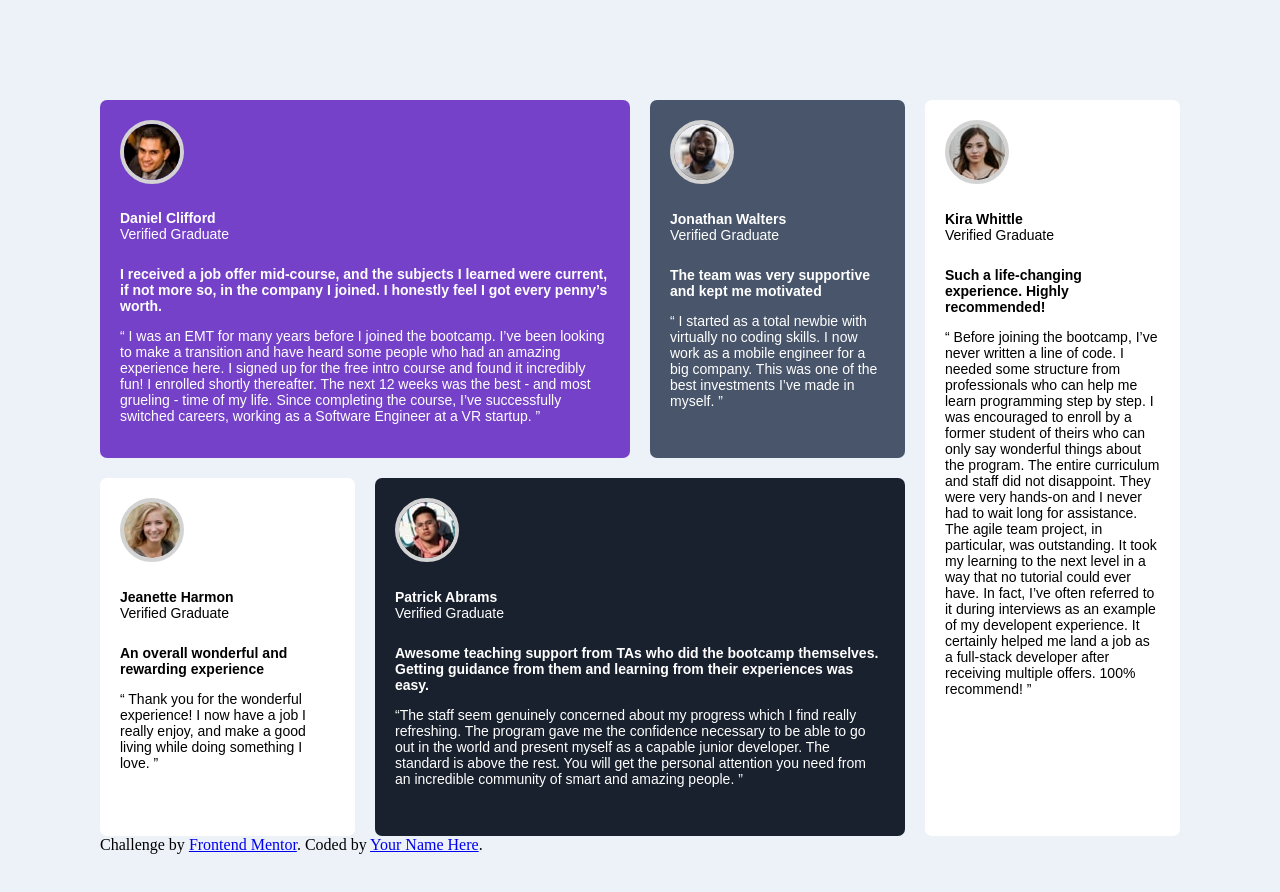
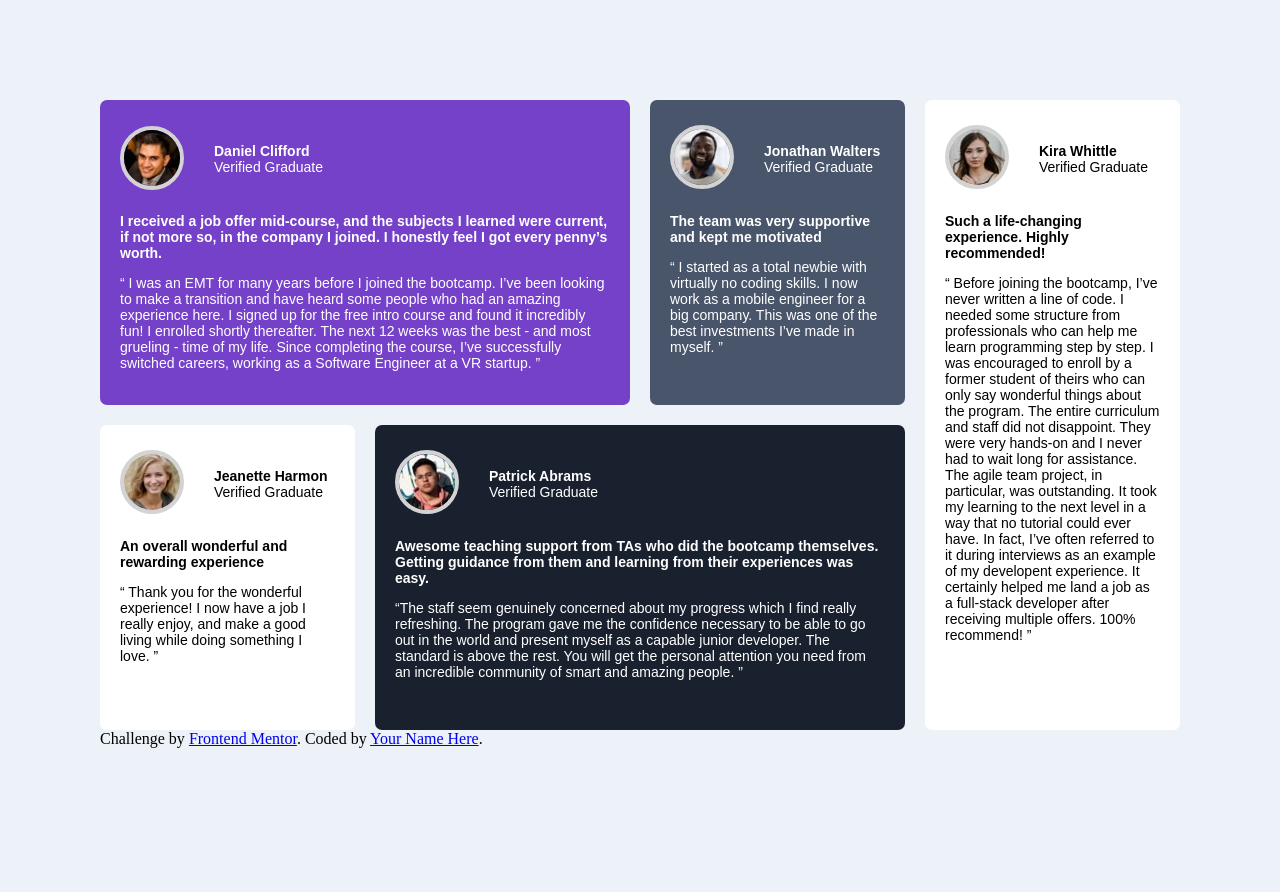
Before and after one commit to joannawalach1/devmentorschallenge1-grid, a plain HTML site: page index.html in a window 1280 px wide. After the commit the page ends 848 px from the top, so only its background shows below. Drawn offline with Linux system fonts and the light colour scheme.

Commit message:
flex-used

```diff
--- a/index.html
+++ b/index.html
@@ -12,9 +12,14 @@
 <body>
   <div class="container">
     <div class="card card__1 card__author card--violet ">
-      <img class="card__photo" src="images/image-daniel.jpg" alt="Daniel" />
+      <div class="card--flex">
+      <div><img class="card__photo" src="images/image-daniel.jpg" alt="Daniel" /></div>
+      <div class="info">
             <h5 class="card__author">Daniel Clifford</h5>
             <h5 class="card__info">Verified Graduate</h5>
+      </div>
+      </div>
+      <div>
 
           <p class="card__par--bold">I received a job offer mid-course, and the subjects I learned were current, if not more so,
           in the company I joined. I honestly feel I got every penny’s worth.</p>
@@ -25,20 +30,32 @@
           The next 12 weeks was the best - and most grueling - time of my life. Since completing
           the course, I’ve successfully switched careers, working as a Software Engineer at a VR startup. ”</p>
     </div>
+      </div>
     <div class="card card__2 card--lightgrey">
-      <img class="card__photo" src="images/image-jonathan.jpg" alt="Jonathan" />
+      <div class="card--flex">
+      <div><img class="card__photo" src="images/image-jonathan.jpg" alt="Jonathan" /></div>
+      <div class="info">
             <h5 class="card__author">Jonathan Walters</h5>
             <h5 class="card__info">Verified Graduate</h5>
+      </div>
+      </div>
+      <div>
 
       <p class="card__par--bold">The team was very supportive and kept me motivated</p>
 
       <p class="card__par--standard">“ I started as a total newbie with virtually no coding skills. I now work as a mobile engineer
           for a big company. This was one of the best investments I’ve made in myself. ”</p>
     </div>
+      </div>
     <div class="card card__3 card--white">
-      <img class="card__photo" src="images/image-kira.jpg" alt="Kira" />
+      <div class="card--flex">
+      <div><img class="card__photo" src="images/image-kira.jpg" alt="Kira" /></div>
+      <div  class="info">
             <h5 class="card__author">Kira Whittle</h5>
             <h5 class="card__info">Verified Graduate</h5>
+      </div>
+      </div>
+      <div>
 
       <p class="card__par--bold">Such a life-changing experience. Highly recommended!</p>
 
@@ -51,14 +68,16 @@
       experience. It certainly helped me land a job as a full-stack developer after receiving multiple offers.
       100% recommend! ”</p>
       </div>
+    </div>
     <div class="card card__4 card--black">
-      <div>
-            <img class="card__photo" src="images/image-patrick.jpg" alt="Patrick" />
-      </div>
-      <div>
+      <div class="card--flex">
+            <div><img class="card__photo" src="images/image-patrick.jpg" alt="Patrick" /></div>
+            <div class="info">
                   <h5 class="card__author">Patrick Abrams</h5>
                   <h5 class="card__info">Verified Graduate</h5>
             </div>
+      </div>
+      <div>
 
           <p class="card__par--bold">Awesome teaching support from TAs who did the bootcamp themselves. Getting guidance from them and
           learning from their experiences was easy.</p>
@@ -68,15 +87,22 @@
           junior developer. The standard is above the rest. You will get the personal attention you need from
           an incredible community of smart and amazing people. ”</p>
       </div>
+      </div>
     <div class="card card__5 card--white">
-      <img class="card__photo" src="images/image-jeanette.jpg" alt="Jeanette" />
+          <div class="card--flex">
+            <div><img class="card__photo" src="images/image-jeanette.jpg" alt="Jeanette" /></div>
+            <div class="info">
                   <h5 class="card__author">Jeanette Harmon</h5>
                   <h5 class="card__info">Verified Graduate</h5>
-
+            </div>
+            </div>
+            <div>
       <p class="card__par--bold">An overall wonderful and rewarding experience</p>
 
       <p class="card__par--standard">“ Thank you for the wonderful experience! I now have a job I really enjoy, and make a good living
       while doing something I love. ”</p>
+    </div>
+</div>
 </div>
 </div>
 
--- a/main.css
+++ b/main.css
@@ -42,12 +42,16 @@ body {
   grid-column: 2/4;
   grid-row: 2/2;
   color: white;
-  display: block;
  }
 
  .card__5 {
   grid-column: 1/1;
   grid-row: 2/2;
+ }
+
+ .card--flex{
+   display:flex;
+   align-items: center;
  }
 
 .card--violet {
@@ -92,3 +96,8 @@ body {
   font-size: 14px;
   font-weight: normal;
 }
+
+.info {
+  padding-left: 30px;
+  align-self: center;
+}
```
Lines whose indentation alone changed are shown as unchanged.
